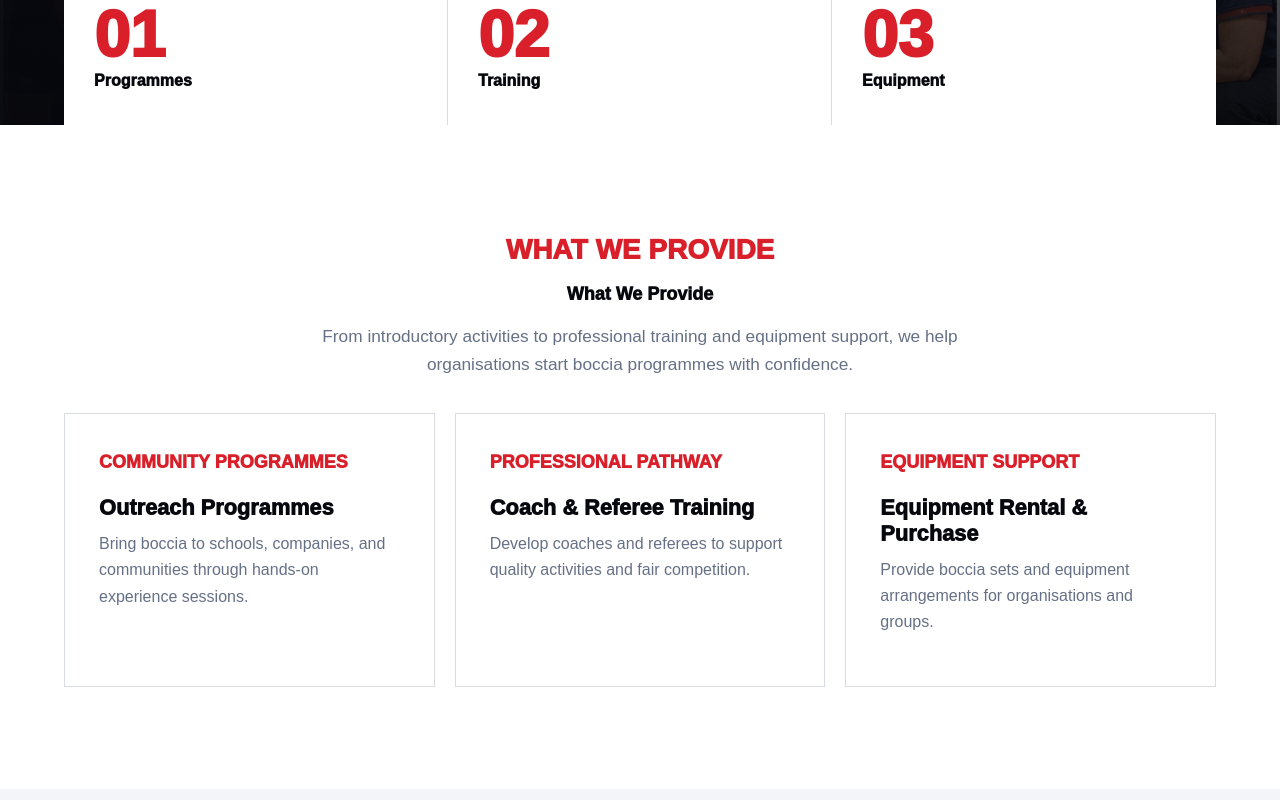
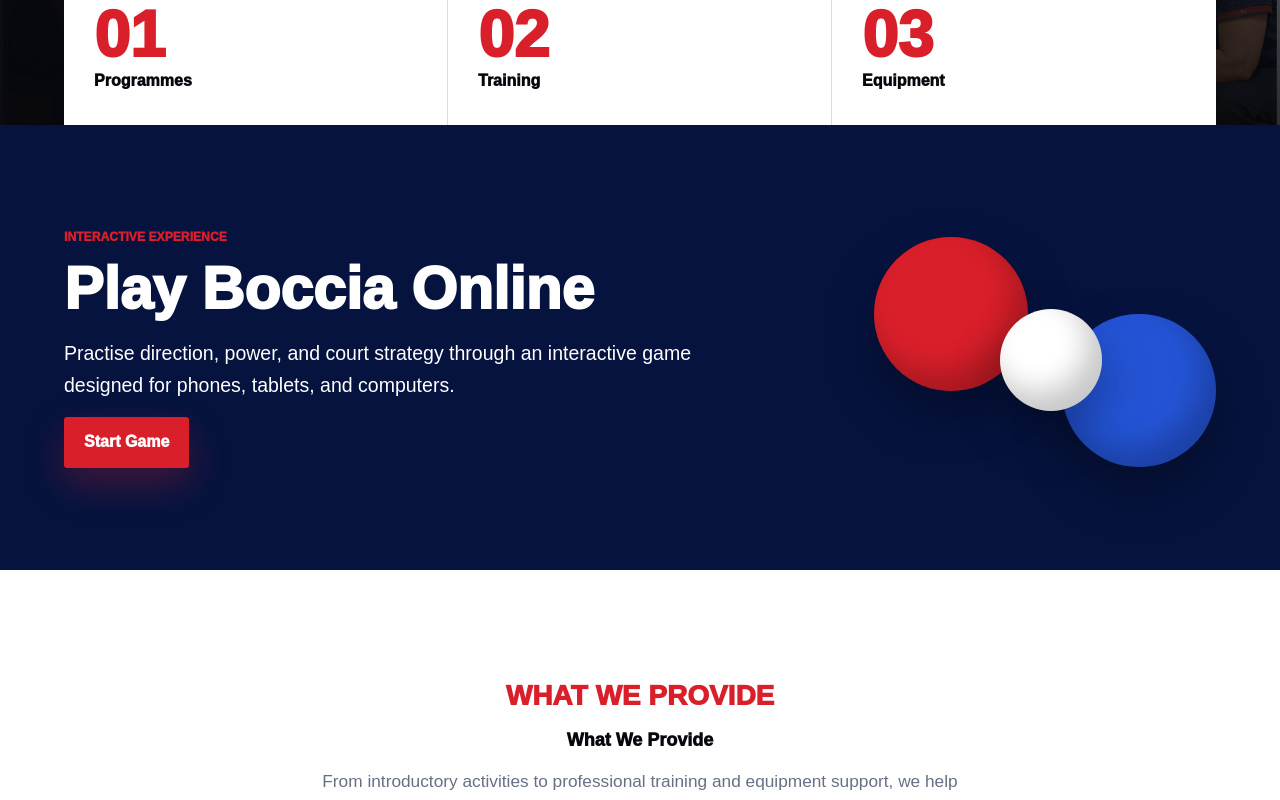
Before and after one commit to queenahmk-art/boccia-website, a React (Vite) app: page /en in a window 1280 px wide. Shown: the part 700-1500 px from the top of the page. Built offline with nearby package versions, Linux system fonts and the light colour scheme.

Commit message:
Add online boccia game (#1)

```diff
--- a/src/App.jsx
+++ b/src/App.jsx
@@ -8,6 +8,7 @@ import Services from "./pages/Services.jsx";
 import Partnership from "./pages/Partnership.jsx";
 import CoachesReferees from "./pages/CoachesReferees.jsx";
 import Contact from "./pages/Contact.jsx";
+import Game from "./pages/Game.jsx";
 import KnowledgeArticle from "./pages/KnowledgeArticle.jsx";
 import NotFound from "./pages/NotFound.jsx";
 import SEO from "./components/SEO.jsx";
@@ -26,6 +27,7 @@ export default function App() {
           <Route path="/partnership" element={<Partnership />} />
           <Route path="/coaches-referees" element={<CoachesReferees />} />
           <Route path="/contact" element={<Contact />} />
+          <Route path="/game" element={<Game />} />
           <Route path="/rules/what-is-boccia" element={<KnowledgeArticle />} />
           <Route path="/en" element={<Home />} />
           <Route path="/en/about" element={<About />} />
@@ -34,6 +36,7 @@ export default function App() {
           <Route path="/en/partnership" element={<Partnership />} />
           <Route path="/en/coaches-referees" element={<CoachesReferees />} />
           <Route path="/en/contact" element={<Contact />} />
+          <Route path="/en/game" element={<Game />} />
           <Route path="/en/rules/what-is-boccia" element={<KnowledgeArticle />} />
           <Route path="*" element={<NotFound />} />
         </Routes>
--- a/src/data/siteData.js
+++ b/src/data/siteData.js
@@ -33,6 +33,7 @@ const navPaths = [
   ["about", "/about"],
   ["rules", "/rules"],
   ["services", "/services"],
+  ["game", "/game"],
   ["partnership", "/partnership"],
   ["coaches", "/coaches-referees"],
   ["contact", "/contact"],
@@ -59,6 +60,7 @@ export const siteContent = {
           about: "關於本會",
           rules: "認識硬地滾球",
           services: "我們的服務",
+          game: "線上遊戲",
           partnership: "推廣合作",
           coaches: "教練及裁判",
           contact: "聯絡我們",
@@ -94,6 +96,21 @@ export const siteContent = {
       servicesCopy: "以清晰的服務分類支援學校、社福機構、企業及社區團體。",
       audienceKicker: "適合對象",
       audienceTitle: "適合不同年齡及能力人士參與",
+    },
+    gamePage: {
+      kicker: "互動體驗",
+      title: "硬地滾球策略挑戰",
+      intro: "在網站內直接體驗硬地滾球。以手指或滑鼠控制方向及力度，投出目標球並與電腦對賽。",
+      guide: "每局先把白色目標球擲過 V 字線，再運用紅球與藍球爭取最接近目標球的位置。遊戲設有初級及進階模式，讓玩家逐步練習準繩度、力度控制和策略判斷。",
+      accessibility: "遊戲毋須下載或登入，手機、平板及電腦均可使用。初次遊玩可跟隨畫面教學了解投球步驟；如嵌入畫面不便操作，亦可使用下方連結切換至全畫面模式。",
+      openAction: "以全畫面開啟遊戲",
+      frameLabel: "硬地滾球線上遊戲",
+      frameTitle: "硬地滾球策略挑戰遊戲",
+      fallback: "如遊戲未能在此顯示，",
+      fallbackAction: "按此開啟遊戲",
+      homeTitle: "立即試玩硬地滾球",
+      homeCopy: "透過互動遊戲練習方向、力度及場上策略，支援手機、平板及電腦。",
+      homeAction: "開始遊戲",
     },
     offerings: [
       { title: "推廣活動", label: "服務 01", text: "把硬地滾球帶到學校、企業及社區，讓更多人士親身體驗。" },
@@ -300,6 +317,7 @@ export const siteContent = {
           about: "About",
           rules: "Boccia",
           services: "Services",
+          game: "Online Game",
           partnership: "Partnership",
           coaches: "Coaches & Referees",
           contact: "Contact",
@@ -335,6 +353,21 @@ export const siteContent = {
       servicesCopy: "Clear service options for schools, social service groups, companies, and community organisations.",
       audienceKicker: "Who can join",
       audienceTitle: "For people of different ages and abilities",
+    },
+    gamePage: {
+      kicker: "Interactive Experience",
+      title: "Boccia Strategy Challenge",
+      intro: "Experience boccia directly on our website. Use your finger or mouse to control direction and power, throw the jack, and play against the computer.",
+      guide: "Start each end by throwing the white jack beyond the V line, then use the red and blue balls to compete for the closest position. Beginner and advanced modes help players practise accuracy, power control, and tactical decisions.",
+      accessibility: "No download or sign-in is required, and the game works on phones, tablets, and computers. New players can follow the on-screen tutorial, while a full-screen option is available if the embedded view is less convenient.",
+      openAction: "Open Game Full Screen",
+      frameLabel: "Online boccia game",
+      frameTitle: "Boccia Strategy Challenge game",
+      fallback: "If the game does not appear here,",
+      fallbackAction: "open the game directly",
+      homeTitle: "Play Boccia Online",
+      homeCopy: "Practise direction, power, and court strategy through an interactive game designed for phones, tablets, and computers.",
+      homeAction: "Start Game",
     },
     offerings: [
       { title: "Outreach Programmes", label: "Community Programmes", text: "Bring boccia to schools, companies, and communities through hands-on experience sessions." },
--- /dev/null
+++ b/src/pages/Game.jsx
@@ -0,0 +1,40 @@
+import { useSiteContent } from "../hooks/useSiteContent.js";
+
+const GAME_URL = "https://queenahmk-art.github.io/bocciagame/";
+
+export default function Game() {
+  const { content } = useSiteContent();
+  const { gamePage } = content;
+
+  return (
+    <>
+      <section className="game-page-intro">
+        <p className="section-kicker">{gamePage.kicker}</p>
+        <h1>{gamePage.title}</h1>
+        <p>{gamePage.intro}</p>
+        <p>{gamePage.guide}</p>
+        <p>{gamePage.accessibility}</p>
+        <a className="btn secondary" href={GAME_URL} target="_blank" rel="noreferrer">
+          {gamePage.openAction}
+        </a>
+      </section>
+
+      <section className="game-frame-section" aria-label={gamePage.frameLabel}>
+        <div className="game-frame-shell">
+          <iframe
+            src={GAME_URL}
+            title={gamePage.frameTitle}
+            allow="fullscreen"
+            loading="eager"
+          />
+        </div>
+        <p className="game-frame-help">
+          {gamePage.fallback}{" "}
+          <a href={GAME_URL} target="_blank" rel="noreferrer">
+            {gamePage.fallbackAction}
+          </a>
+        </p>
+      </section>
+    </>
+  );
+}
--- a/src/pages/Home.jsx
+++ b/src/pages/Home.jsx
@@ -13,6 +13,22 @@ export default function Home() {
   return (
     <>
       <Hero />
+
+      <section className="section home-game-section">
+        <div className="home-game-copy">
+          <p className="section-kicker">{content.gamePage.kicker}</p>
+          <h2>{content.gamePage.homeTitle}</h2>
+          <p>{content.gamePage.homeCopy}</p>
+          <Link className="btn primary" to={link("/game")}>
+            {content.gamePage.homeAction}
+          </Link>
+        </div>
+        <div className="home-game-mark" aria-hidden="true">
+          <span className="game-ball red"></span>
+          <span className="game-ball jack"></span>
+          <span className="game-ball blue"></span>
+        </div>
+      </section>
 
       <section className="section offer-section">
         <SectionHeading
--- a/src/styles.css
+++ b/src/styles.css
@@ -444,6 +444,122 @@ p {
   background: var(--paper);
 }
 
+.home-game-section {
+  display: grid;
+  grid-template-columns: minmax(0, 1fr) minmax(260px, 0.48fr);
+  gap: clamp(30px, 6vw, 82px);
+  align-items: center;
+  color: var(--paper);
+  background: var(--blue-dark);
+}
+
+.home-game-copy {
+  max-width: 780px;
+}
+
+.home-game-copy h2,
+.home-game-copy p:not(.section-kicker) {
+  color: var(--paper);
+}
+
+.home-game-copy p:not(.section-kicker) {
+  max-width: 680px;
+  font-size: clamp(1.04rem, 1.55vw, 1.22rem);
+}
+
+.home-game-mark {
+  position: relative;
+  min-height: 240px;
+}
+
+.game-ball {
+  position: absolute;
+  display: block;
+  width: clamp(92px, 12vw, 154px);
+  aspect-ratio: 1;
+  border-radius: 50%;
+  box-shadow: inset -14px -18px 28px rgba(0, 0, 0, 0.22), 0 24px 50px rgba(0, 0, 0, 0.3);
+}
+
+.game-ball.red {
+  top: 4%;
+  left: 2%;
+  background: var(--red);
+}
+
+.game-ball.jack {
+  top: 34%;
+  left: 38%;
+  z-index: 2;
+  width: clamp(66px, 8vw, 104px);
+  background: var(--paper);
+}
+
+.game-ball.blue {
+  right: 0;
+  bottom: 0;
+  background: #2454d6;
+}
+
+.game-page-intro {
+  padding: clamp(52px, 7vw, 92px) clamp(18px, 5vw, 72px) clamp(36px, 5vw, 62px);
+  color: var(--paper);
+  background: var(--blue-dark);
+}
+
+.game-page-intro h1,
+.game-page-intro p:not(.section-kicker) {
+  color: var(--paper);
+}
+
+.game-page-intro h1 {
+  max-width: 1000px;
+  font-size: var(--page-hero-title-size);
+}
+
+.game-page-intro p:not(.section-kicker) {
+  max-width: 780px;
+  font-size: var(--page-hero-copy-size);
+}
+
+.game-frame-section {
+  padding: clamp(22px, 3.5vw, 48px) clamp(12px, 3vw, 44px) clamp(54px, 7vw, 92px);
+  background: var(--mist);
+}
+
+.game-frame-shell {
+  width: min(1540px, 100%);
+  min-height: 780px;
+  margin-inline: auto;
+  overflow: hidden;
+  border: 1px solid var(--line);
+  border-radius: 12px;
+  background: var(--paper);
+  box-shadow: var(--shadow);
+}
+
+.game-frame-shell iframe {
+  display: block;
+  width: 100%;
+  height: min(1040px, calc(100vh - 40px));
+  min-height: 780px;
+  border: 0;
+}
+
+.game-frame-help {
+  width: min(1540px, 100%);
+  margin: 18px auto 0;
+  color: var(--muted);
+  text-align: center;
+}
+
+.game-frame-help a {
+  color: var(--red);
+  font-weight: 950;
+  text-decoration: underline;
+  text-underline-offset: 3px;
+}
+
 .offer-grid,
 .program-grid,
 .rules-grid,
@@ -1374,8 +1490,14 @@ p {
   .editorial-section,
   .contact-layout,
   .site-footer,
-  .rules-article-section {
+  .rules-article-section,
+  .home-game-section {
     grid-template-columns: 1fr;
+  }
+
+  .home-game-mark {
+    width: min(420px, 100%);
+    margin-inline: auto;
   }
 
   .feature-strip-heading {
@@ -1448,6 +1570,21 @@ p {
     box-shadow: var(--shadow);
   }
 
+  .game-frame-section {
+    padding-inline: 0;
+  }
+
+  .game-frame-shell {
+    min-height: 720px;
+    border-inline: 0;
+    border-radius: 0;
+  }
+
+  .game-frame-shell iframe {
+    height: calc(100svh - 24px);
+    min-height: 720px;
+  }
+
   .site-nav.is-open {
     display: grid;
   }
```
Also changed, not shown: scripts/seo-audit.mjs (+5 -2 lines), src/data/seo.js (+8 -0 lines), 1 other file (tests, documents, lock files or other folders).
